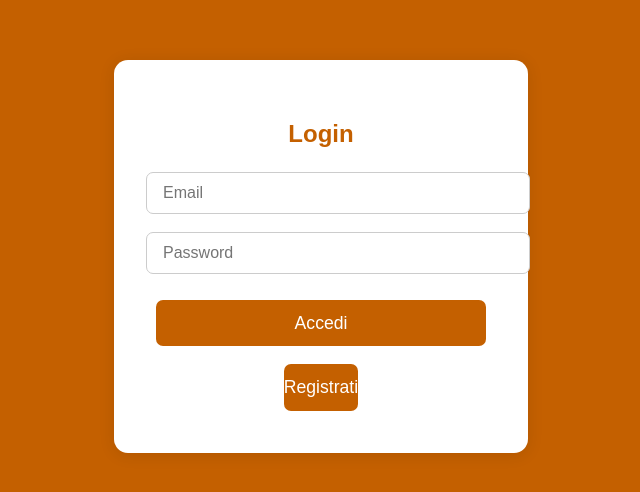
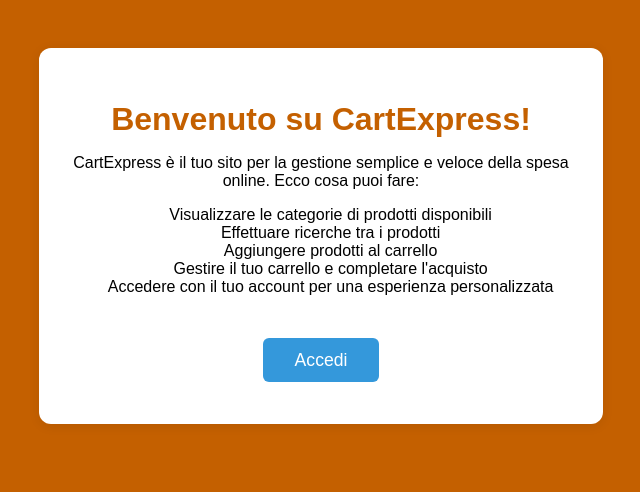
Before and after one commit to Zaidaman/CartExpress, a Vue app in the folder frontend/: page / in a window 1280 px wide. Shown: the top 492 px of the page, without its empty margins (319-959 px from the left). Built offline with nearby package versions, Linux system fonts and the light colour scheme.

Commit message:
added a presentation page

```diff
--- a/frontend/src/App.vue
+++ b/frontend/src/App.vue
@@ -1,6 +1,6 @@
 <script setup>
-import { useRoute, useRouter } from 'vue-router';
-const route = useRoute();
+import '@/styles/presentazione.scss';
+import { useRouter } from 'vue-router';
 const router = useRouter();
 
 function logout() {
@@ -11,14 +11,14 @@ function logout() {
 
 <template>
   <div>
-    <nav v-if="route.name !== 'login' && route.name !== 'login-alias'">
+    <nav v-if="$route.name !== 'presentazione'">
       <router-link to="/home">Home</router-link> |
       <router-link to="/categoria">Categoria</router-link> |
       <router-link to="/carrello">Carrello</router-link> |
       <router-link to="/ricerca">Ricerca</router-link>
       <button style="margin-left:1rem" @click="logout">Logout</button>
     </nav>
-    <hr v-if="route.name !== 'login' && route.name !== 'login-alias'" />
+    <hr v-if="$route.name !== 'presentazione'" />
 
     <router-view />
   </div>
--- a/frontend/src/router/index.js
+++ b/frontend/src/router/index.js
@@ -5,13 +5,14 @@ import HomeView from '../views/HomeView.vue';
 import CategoriaView from '@/views/CategoriaView.vue';
 import CarrelloView from '../views/CarrelloView.vue';
 import RicercaView from '../views/RicercaView.vue';
+import PresentazioneView from '@/views/PresentazioneView.vue';
 
 
 const router = createRouter({
   history: createWebHistory(import.meta.env.BASE_URL),
   routes: [
-    { path: '/', name: 'login', component: LoginView },
-    { path: '/login', name: 'login-alias', component: LoginView },
+    { path: '/', name: 'presentazione', component: PresentazioneView },
+    { path: '/login', name: 'login', component: LoginView },
     { path: '/home', name: 'home', component: HomeView },
     { path: '/categoria', name: 'categoria', component: CategoriaView },
     { path: '/carrello', name: 'carrello', component: CarrelloView },
--- /dev/null
+++ b/frontend/src/styles/presentazione.scss
@@ -0,0 +1,29 @@
+.presentazione {
+	max-width: 500px;
+	margin: 3rem auto;
+	padding: 2rem;
+	background: #fff;
+	border-radius: 12px;
+	box-shadow: 0 2px 12px rgba(0,0,0,0.08);
+}
+h1 {
+	color: #2c3e50;
+	margin-bottom: 1rem;
+}
+ul {
+	margin: 1rem 0;
+	padding-left: 1.2rem;
+}
+.btn-login {
+	background: #3498db;
+	color: #fff;
+	border: none;
+	padding: 0.7rem 2rem;
+	border-radius: 6px;
+	font-size: 1.1rem;
+	cursor: pointer;
+	transition: background 0.2s;
+}
+.btn-login:hover {
+	background: #217dbb;
+}
--- /dev/null
+++ b/frontend/src/views/PresentazioneView.vue
@@ -0,0 +1,20 @@
+<template>
+	<div class="presentazione">
+		<h1>Benvenuto su CartExpress!</h1>
+		<p>
+			CartExpress è il tuo sito per la gestione semplice e veloce della spesa online. Ecco cosa puoi fare:
+		</p>
+		<ul>
+			<li>Visualizzare le categorie di prodotti disponibili</li>
+			<li>Effettuare ricerche tra i prodotti</li>
+			<li>Aggiungere prodotti al carrello</li>
+			<li>Gestire il tuo carrello e completare l'acquisto</li>
+			<li>Accedere con il tuo account per una esperienza personalizzata</li>
+		</ul>
+		<div style="margin-top:2rem; text-align:center;">
+			<router-link to="/login">
+				<button class="btn-login">Accedi</button>
+			</router-link>
+		</div>
+	</div>
+</template>
```
